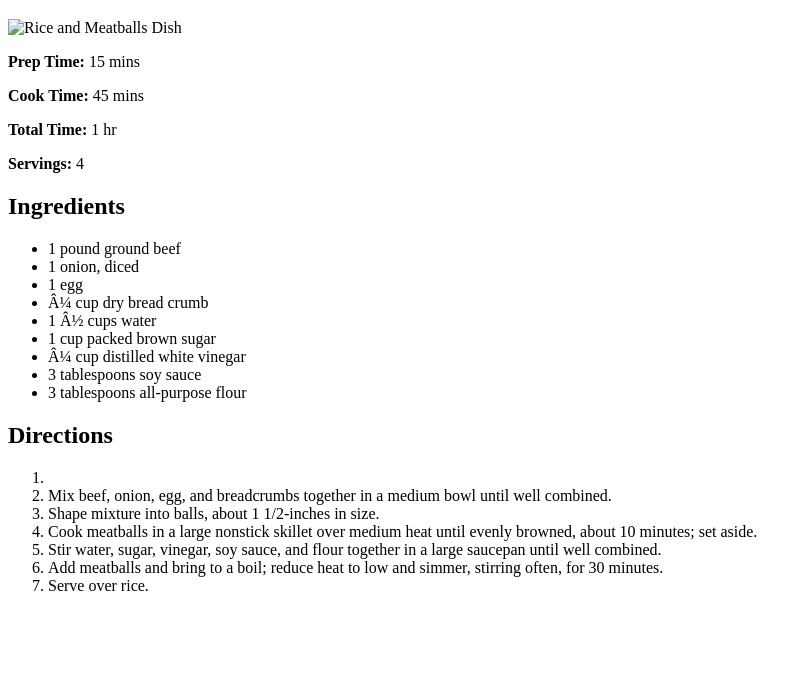
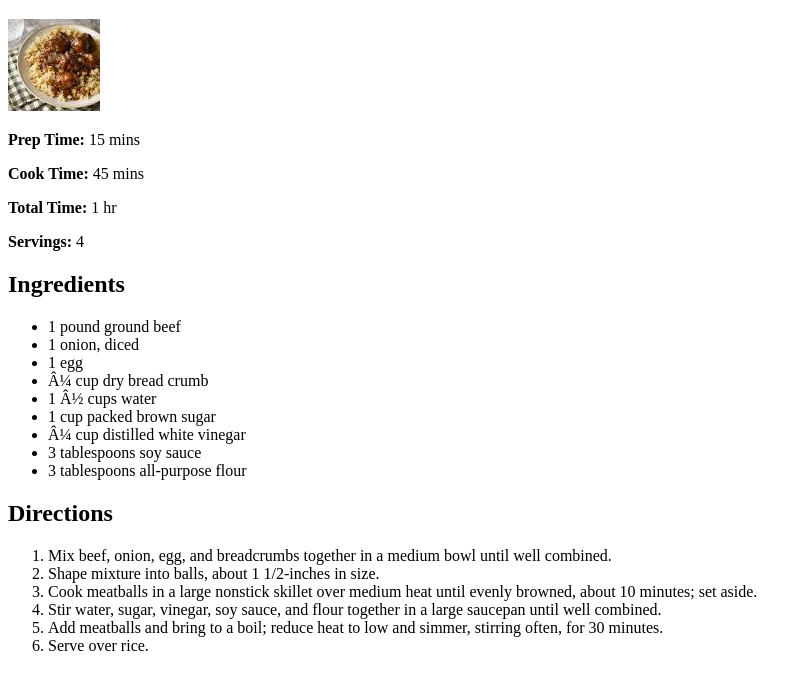
Before and after one commit to andi-j13/odin-recipes, a plain HTML site: page recipes/meatballs.html in a window 1280 px wide. Shown: the part 61-750 px from the top of the page, without its empty margins (0-812 px from the left). Drawn offline with Linux system fonts and the light colour scheme.

Commit message:
Correct img url and remove extra li

```diff
--- a/recipes/meatballs.html
+++ b/recipes/meatballs.html
@@ -6,7 +6,7 @@
 </head>
 <body>
     <h1> How to make Sweet and Sour Meatballs</h1>
-    <img src="../images/meatbals.jpeg" alt="Rice and Meatballs Dish">
+    <img src="../images/meatballs.jpeg" alt="Rice and Meatballs Dish">
     <p><b>Prep Time:</b> 15 mins</p>
     <p><b>Cook Time:</b> 45 mins</p>
     <p><b>Total Time:</b> 1 hr</p>
@@ -29,7 +29,6 @@
     <h2>Directions</h2>
 
     <ol>
-        <li>
             <li>
                 Mix beef, onion, egg, and breadcrumbs together in a medium bowl until well combined.
             </li>
```
